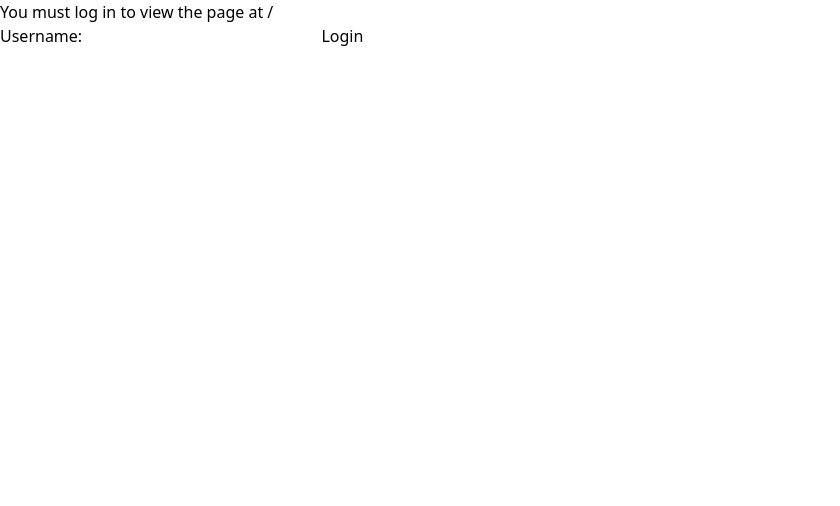
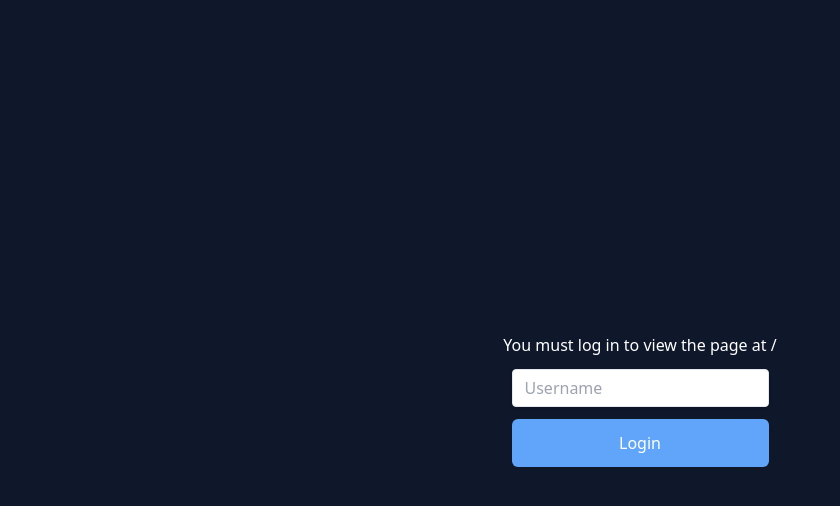
Before and after one commit to peguimasid/Vite-Boilerplate, a React (Vite) app: page /login in a window 1280 px wide. Shown: the top 506 px of the page, without its empty margins (0-840 px from the left). Built offline with nearby package versions, Linux system fonts and the light colour scheme.

Commit message:
improving styles to better view

```diff
--- a/src/pages/Login/index.tsx
+++ b/src/pages/Login/index.tsx
@@ -1,6 +1,7 @@
-import { useAuthContext } from '@/contexts/Auth';
 import { FunctionComponent } from 'react';
 import { useLocation, useNavigate } from 'react-router-dom';
+
+import { useAuthContext } from '@/contexts/Auth';
 
 export const Login: FunctionComponent = () => {
   const navigate = useNavigate();
@@ -20,15 +21,21 @@ export const Login: FunctionComponent = () => {
   }
 
   return (
-    <div>
+    <main className="flex h-screen w-screen flex-col items-center justify-center space-y-3 bg-slate-900 text-white">
       <p>You must log in to view the page at {from}</p>
 
-      <form onSubmit={handleSubmit}>
-        <label>
-          Username: <input name="username" type="text" />
-        </label>{' '}
-        <button type="submit">Login</button>
+      <form onSubmit={handleSubmit} className="flex flex-col gap-3">
+        <input
+          className="focus:shadow-outline w-full appearance-none rounded border py-2 px-3 leading-tight text-gray-700 shadow focus:outline-none"
+          id="username"
+          name="username"
+          type="text"
+          placeholder="Username"
+        />
+        <button type="submit" className="rounded-md bg-blue-400 p-3">
+          Login
+        </button>
       </form>
-    </div>
+    </main>
   );
 };
--- a/src/pages/Private/index.tsx
+++ b/src/pages/Private/index.tsx
@@ -13,11 +13,11 @@ export const Private: FunctionComponent = () => {
   }, [navigate, signOut]);
 
   return (
-    <main>
-      <button onClick={handleSignOut} className="bg-red-400">
+    <main className="flex h-screen w-screen flex-col items-center justify-center space-y-3 bg-slate-900 text-white">
+      <button onClick={handleSignOut} className="rounded-md bg-blue-400 p-3">
         SignOut
       </button>
-      <h3>Protected</h3>
+      <h3>Protected page</h3>
     </main>
   );
 };
--- a/src/pages/Public/index.tsx
+++ b/src/pages/Public/index.tsx
@@ -4,9 +4,11 @@ import { useNavigate } from 'react-router-dom';
 export const Public: FunctionComponent = () => {
   const navigate = useNavigate();
   return (
-    <main>
+    <main className="flex h-screen w-screen flex-col items-center justify-center space-y-3 bg-slate-900 text-white">
       <h3>Public</h3>
-      <button onClick={() => navigate('/protected')}>go to protected</button>
+      <button onClick={() => navigate('/protected')} className="rounded-md bg-blue-400 p-3">
+        Go to private route
+      </button>
     </main>
   );
 };
```
